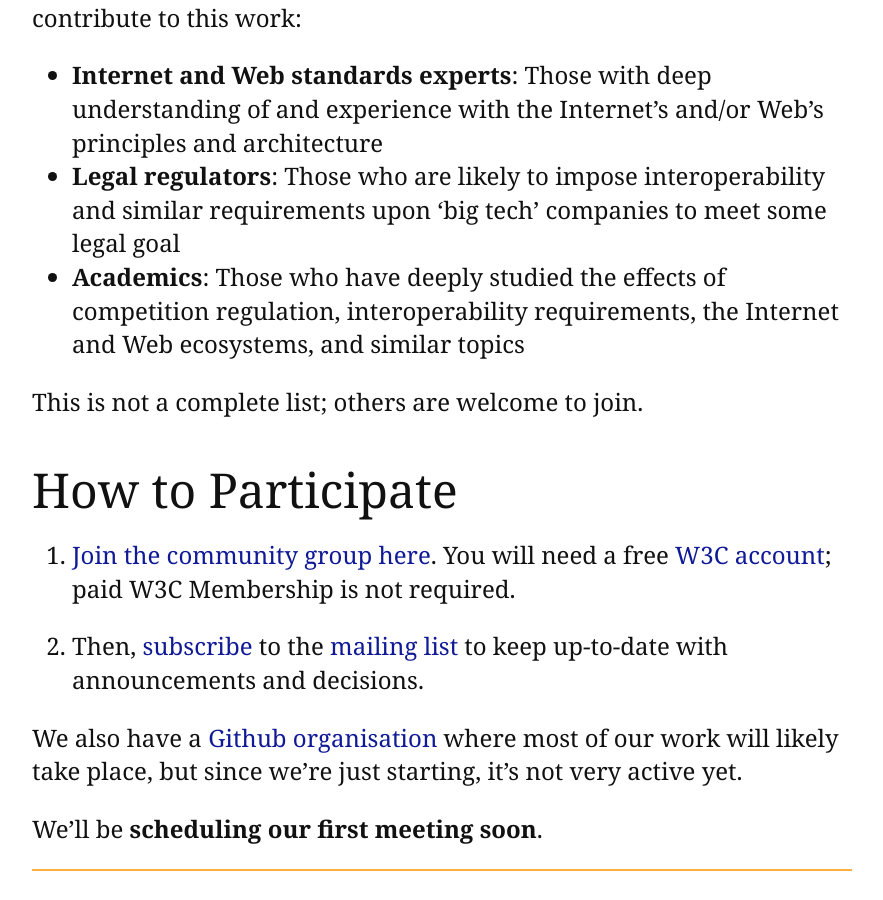
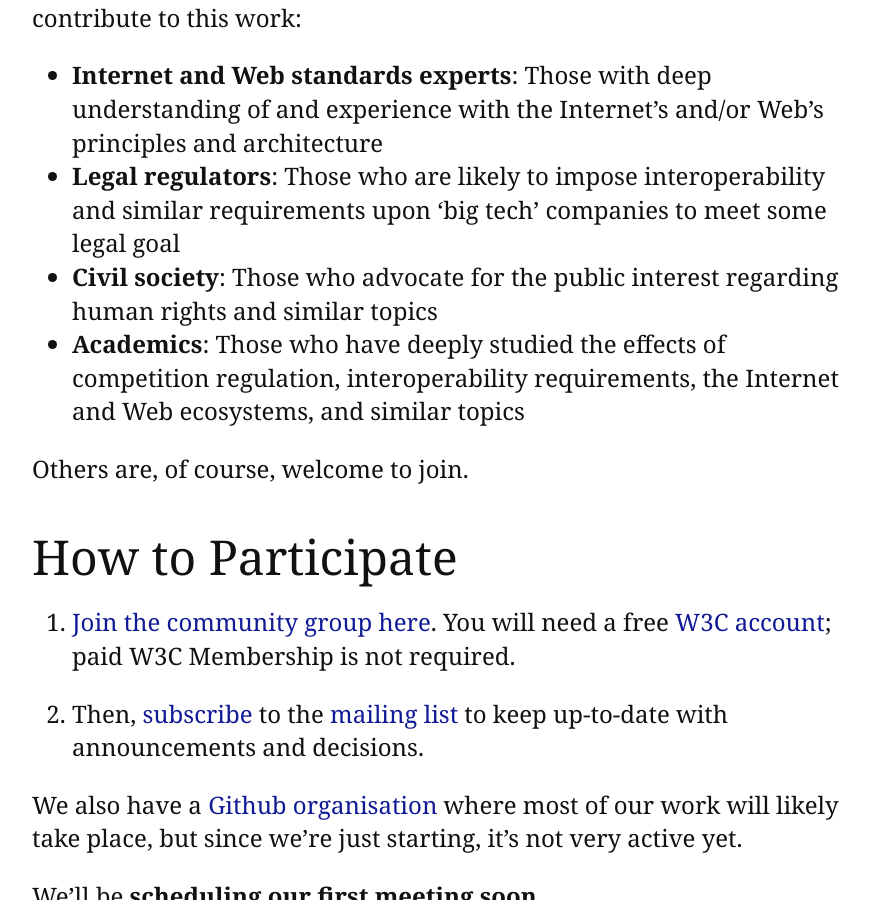
Before and after one commit to interop-remedies-cg/interop-remedies-cg.github.io, a Jekyll site: the page built from index.md, in a window 1280 px wide and 900 px high, scrolled down 984 px. Shown: the whole window, without its empty margins (192-1075 px from the left). Built offline with Jekyll 4.4.1, drawn with Linux system fonts in a browser that asks for light colours.

Commit message:
add civil society

```diff
--- a/index.md
+++ b/index.md
@@ -19,9 +19,10 @@ We think that the following sorts of people will be able to effectively contribu
 
 * **Internet and Web standards experts**: Those with deep understanding of and experience with the Internet's and/or Web's principles and architecture
 * **Legal regulators**: Those who are likely to impose interoperability and similar requirements upon 'big tech' companies to meet some legal goal
+* **Civil society**: Those who advocate for the public interest regarding human rights and similar topics
 * **Academics**: Those who have deeply studied the effects of competition regulation, interoperability requirements, the Internet and Web ecosystems, and similar topics
 
-This is not a complete list; others are welcome to join.
+Others are, of course, welcome to join.
 
 ## How to Participate
 
```
